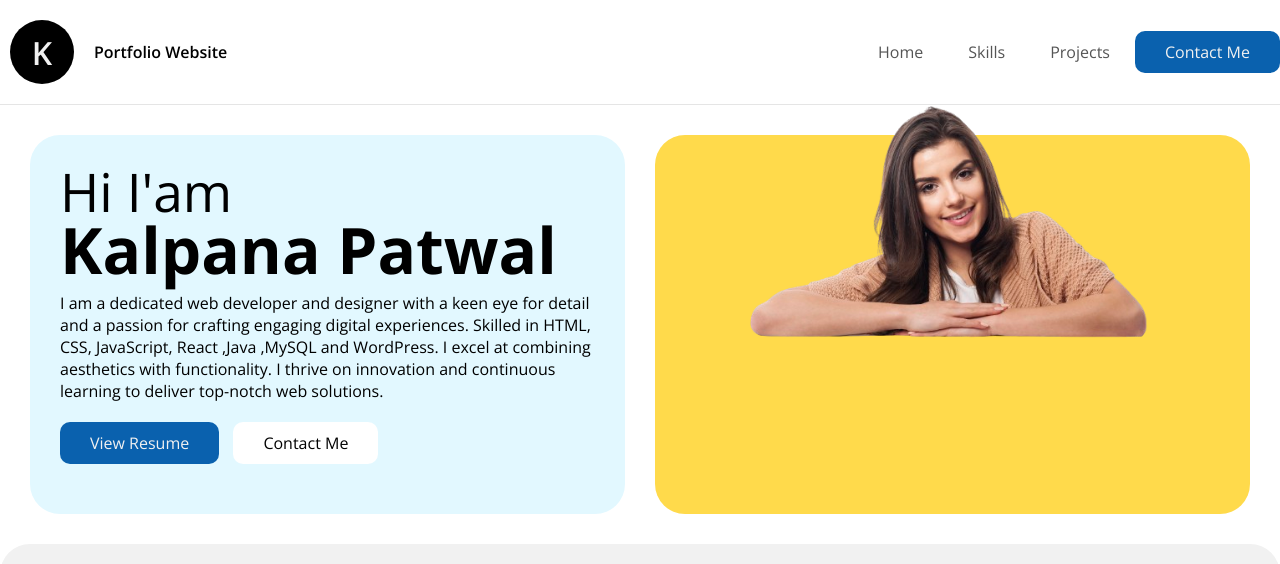
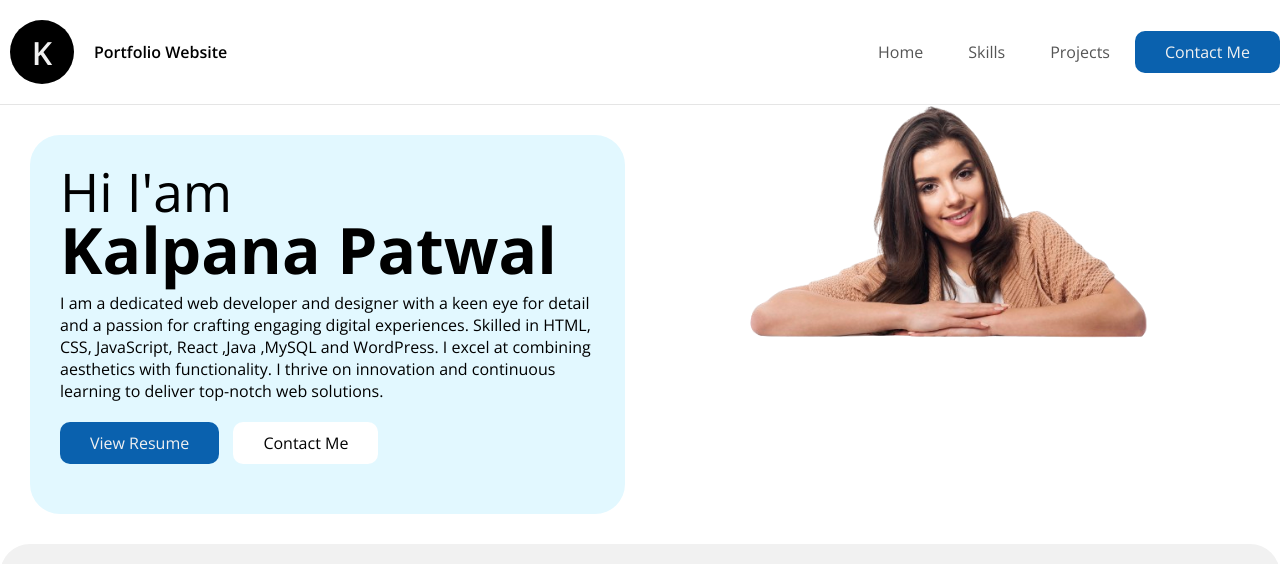
Before and after one commit to Kalpana-Patwal/Portfolio, a plain HTML site: page index.html in a window 1280 px wide. Shown: the top 564 px of the page. Drawn offline with nearby package versions, Linux system fonts and the light colour scheme.

Commit message:
css change

```diff
--- a/style.css
+++ b/style.css
@@ -237,7 +237,7 @@ h1{
     .hero-yellow{
 
         flex:1;
-        background-color:var(--yellow);
+        background-color:white;
         border-radius: 30px;
         padding:0px 30px;
         display: flex;
```
